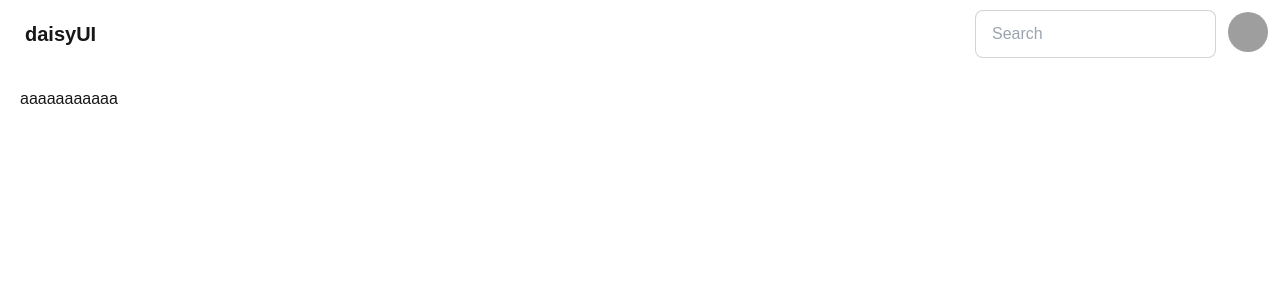
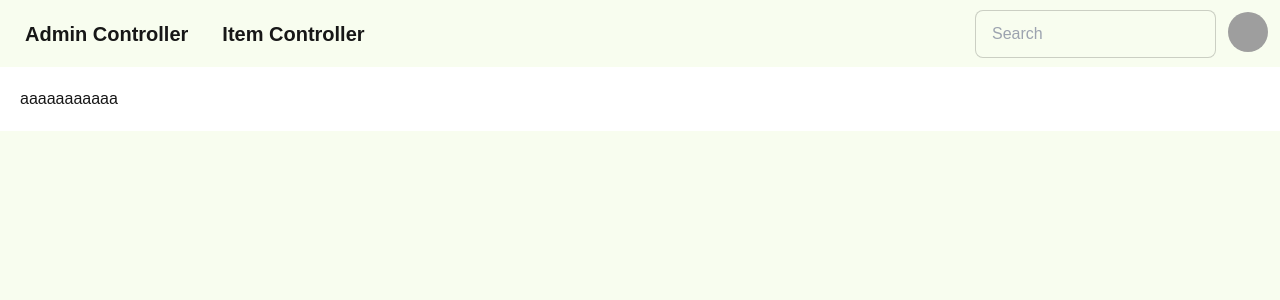
Before and after one commit to Deoca27/manusia-biasa, a Next.js app: page /admin in a window 1280 px wide. Shown: the top 300 px of the page. Built offline with nearby package versions, Linux system fonts and the light colour scheme; grey boxes are pictures that could not be loaded.

Commit message:
jhoshe: menambahkan Navbar untuk admin dan tema

```diff
--- a/app/admin/layout.tsx
+++ b/app/admin/layout.tsx
@@ -16,13 +16,15 @@ export default function RootLayout({
   children: React.ReactNode
 }) {
   return (
-    <html lang="en" data-theme="lemonade">
+    <html lang="en" data-theme="lemonade" >
       <body>
         {/* area header */}
         <header>
           <div className="navbar bg-base-100">
             <div className="flex-1">
-              <a className="btn btn-ghost text-xl">daisyUI</a>
+              <Link href={"/admin"} className="btn btn-ghost text-xl">Admin Controller</Link>
+              <Link href={"/barang"} className="btn btn-ghost text-xl">Item Controller</Link>
+
             </div>
             <div className="flex-none gap-2">
               <div className="form-control">
--- a/app/layout.tsx
+++ b/app/layout.tsx
@@ -9,7 +9,7 @@ export default function RootLayout({
   children: React.ReactNode
 }) {
   return (
-    <html lang="en">
+    <html lang="en" data-theme="lemonade" >
       <body>{children}</body>
     </html>
   )
--- a/tailwind.config.ts
+++ b/tailwind.config.ts
@@ -16,5 +16,8 @@ export default {
   },
   plugins: [
     require('daisyui'),
-  ],
+
+  ],daisyui: {
+    themes: ["light", "dark", "lemonade"],
+  },
 } satisfies Config;
```
